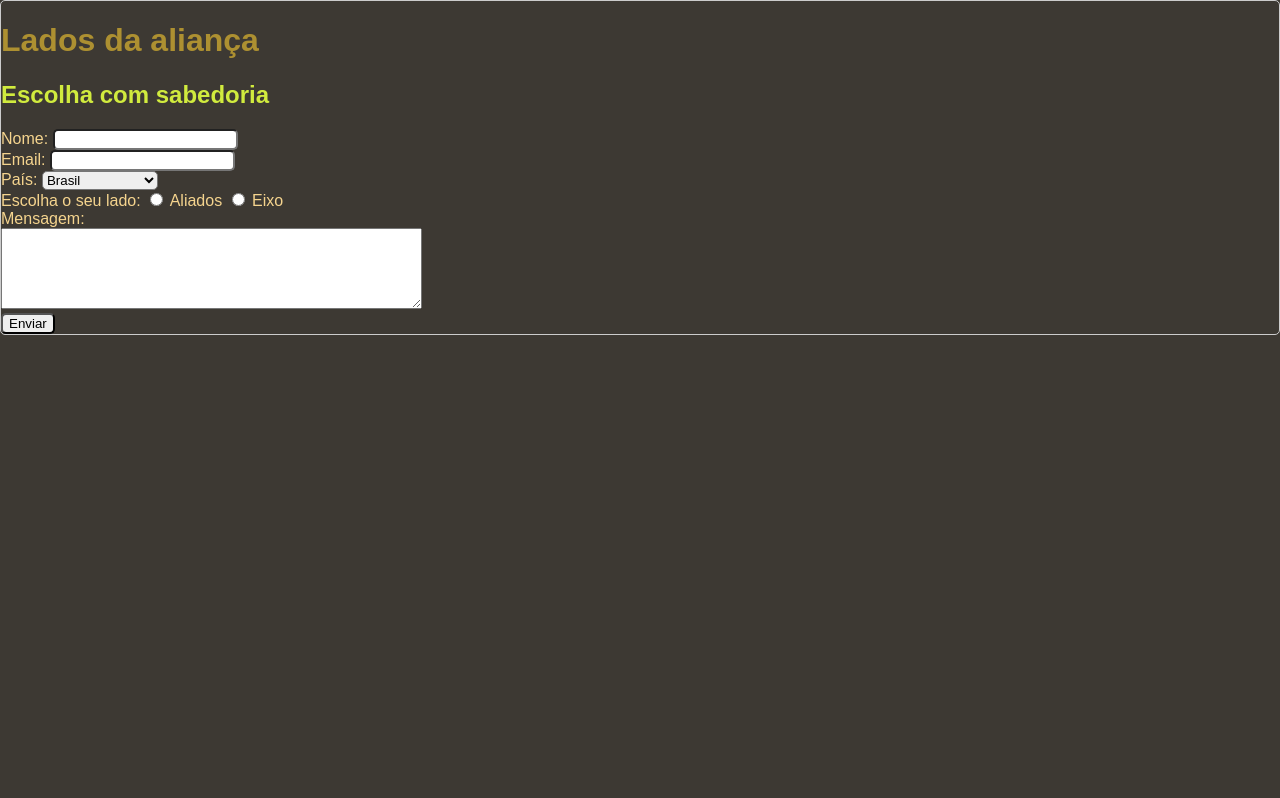
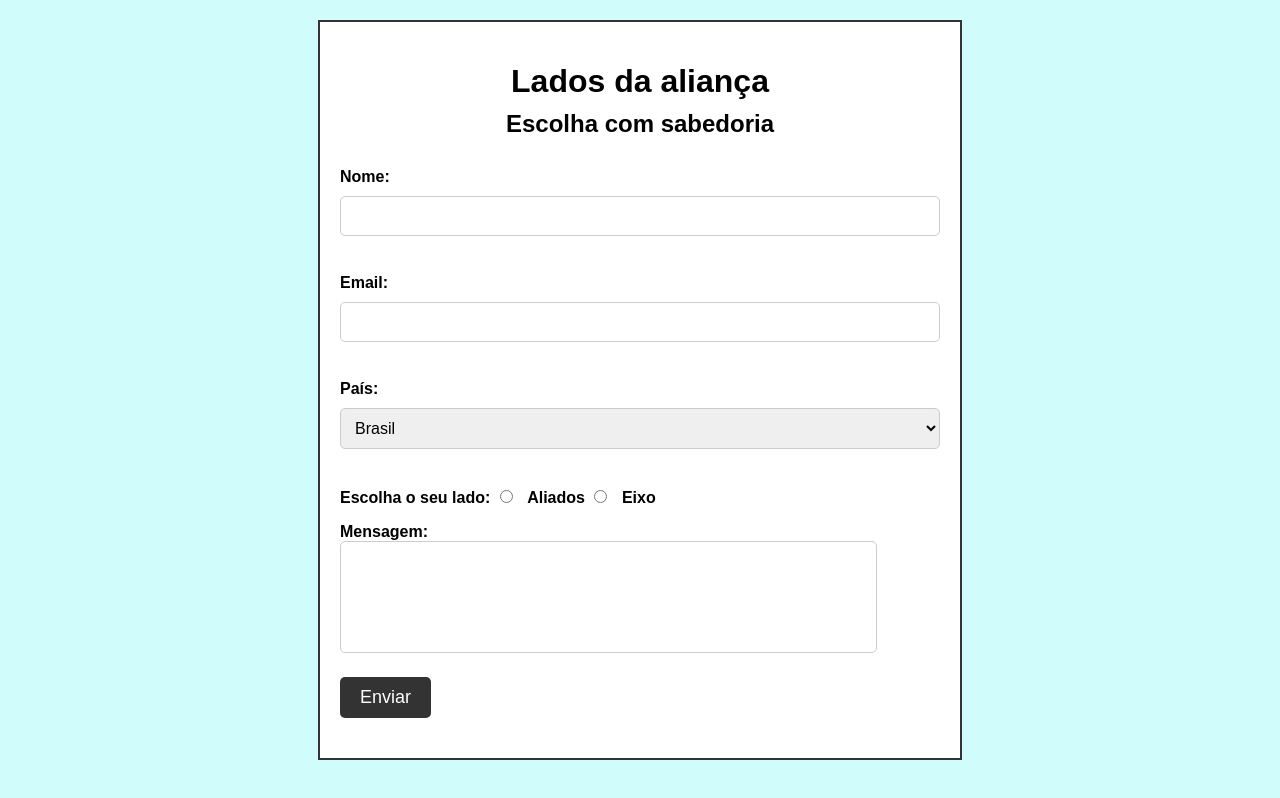
Before and after one commit to pzrVITU/aplicacaoweb, a plain HTML site: page Semana 1/Formulario.html in a window 1280 px wide. Drawn offline with Linux system fonts and the light colour scheme.

Commit message:
Atualização semana 3 e 4

```diff
--- /dev/null
+++ b/Semana 1/Css/Arquivo de texto.css
@@ -0,0 +1,59 @@
+/* Estilos para o corpo da página */
+body {
+    margin: 0;
+    font-family: Arial, sans-serif;
+    background-color: rgb(209, 252, 252);
+}
+
+/* Estilos para os títulos das seções */
+h1 {
+    margin-top: 40px;
+    font-size: 36px;
+    text-align: center;
+}
+
+h2 {
+    text-align: center;
+}
+
+/* Estilos para as linhas horizontais */
+hr {
+    border: none;
+    border-top: 2px solid #333;
+    margin: 40px auto;
+    width: 80%;
+}
+
+/* Estilos para os parágrafos */
+p {
+    margin: 20px auto;
+    max-width: 600px;
+    line-height: 1.5;
+    text-align: justify;
+}
+
+/* Estilos para as listas */
+ul {
+    margin: 20px auto;
+    max-width: 600px;
+    list-style-type: disc;
+    padding-left: 20px;
+}
+
+li {
+    margin-bottom: 10px;
+}
+
+/* Estilos para os links */
+a {
+    color: #333;
+    text-decoration: none;
+    font-weight: bold;
+}
+
+/* Estilos para as seções de referência */
+h3 {
+    margin-top: 20px;
+    font-size: 18px;
+    text-align: center;
+}
--- a/Semana 1/Css/Formulario.css
+++ b/Semana 1/Css/Formulario.css
@@ -1,27 +1,90 @@
+/* Estilo geral da página */
+body {
+    font-family: Arial, sans-serif;
+    background-color: #f0f0f0;
+    margin: 0;
+    padding: 0;
+    background-color: rgb(209, 252, 252);
+  }
 
+  /* Estilo da div com classe "borda" */
+  .borda {
+    border: 2px solid #333;
+    padding: 20px;
+    margin: 20px auto;
+    max-width: 600px;
+    background-color: #fff;
+  }
 
-.titulos1{
-    font-size: center;
-    font-family: sans-serif;
-    color: rgb(173, 144, 49);
-}
-.subtitulo{
-    font-family: sans-serif;
-    color: rgb(209, 235, 62);
-}
+  /* Estilo dos títulos */
+  .titulos {
+    text-align: center;
+    margin-bottom: 30px;
+  }
 
-body{
-    background-color:rgb(61, 57, 51);
-    font-family: sans-serif;
-    font-size: 1em;
-    color: rgb(245, 212, 142);
-    justify-content: center;
+  .titulos h1 {
+    font-size: 32px;
+    margin-bottom: 10px;
+  }
+
+  .titulos h2 {
+    font-size: 24px;
+    margin-top: 0;
+  }
+
+  /* Estilo do formulário */
+  .form {
+    display: flex;
+    flex-direction: column;
+  }
+
+  .form label {
+    font-weight: bold;
+    margin-bottom: 10px;
+  }
+
+  .form input,
+  .form select,
+  .form textarea {
+    padding: 10px;
+    margin-bottom: 20px;
+    border-radius: 5px;
     border: 1px solid #ccc;
+    font-size: 16px;
+  }
+
+  .form input[type="radio"],
+  .form input[type="checkbox"] {
+    margin-right: 10px;
+  }
+
+  .form textarea {
+    resize: none;
+  }
+
+  .form input[type="submit"] {
+    background-color: #333;
+    color: #fff;
+    border: none;
     border-radius: 5px;
-    margin: auto;
+    padding: 10px 20px;
+    font-size: 18px;
+    cursor: pointer;
+  }
 
-}
+  .form input[type="submit"]:hover {
+    background-color: #444;
+  }
 
-input, select, option{
-    border-radius: 5px;
-}
+  /* Estilo específico do email e país */
+  .email,
+  .pais {
+    display: flex;
+    flex-direction: column;
+  }
+
+  .email input,
+  .pais select {
+    width: 100%;
+    box-sizing: border-box;
+  }
--- /dev/null
+++ b/Semana 1/Css/Imagens.css
@@ -0,0 +1,22 @@
+
+/*Estilização para a pagina completa (Tudo que está no body)*/
+body {
+    font-family: Arial, sans-serif;
+    background-color: rgb(209, 252, 252);
+}
+/*Estilização dos titulos*/
+h1 {
+    font-size: 1.5rem;
+    text-align: center;
+}
+/*Estilização das imagens*/
+img {
+    max-width: 100%;
+    height: auto;
+    display: block;
+    margin: 0 auto;
+}
+/*Estilização do parágrafo*/
+p {
+    text-align: center;
+}
--- /dev/null
+++ b/Semana 1/Css/Menu de navegacao.css
@@ -0,0 +1,39 @@
+/* Definir estilos para o corpo da página */
+body {
+    margin: 0; /* Remover margens padrão */
+    padding: 0; /* Remover preenchimentos padrão */
+    background-image: url(https://images8.alphacoders.com/126/1265378.jpg);
+    background-size: cover; /* Redimensionar a imagem para preencher todo o espaço disponível */
+
+  }
+
+  /* Definir estilos para a navegação */
+  nav ul {
+    list-style: none; /* Remover marcadores padrão */
+    display: flex; /* Tornar a lista um flex-container para melhorar o layout */
+    justify-content: space-between; /* Distribuir o espaço uniformemente entre os itens da lista */
+    background-color: #333; /* Definir a cor de fundo do menu */
+    padding: 10px; /* Adicionar preenchimento ao menu */
+    margin: 0; /* Remover margens padrão */
+  }
+
+  nav ul li {
+    margin: 0 5px; /* Adicionar margem entre os itens */
+  }
+
+  nav ul li a {
+    text-decoration: none; /* Remover sublinhado do texto do link */
+    color: #fff; /* Definir a cor do texto do link */
+    padding: 5px; /* Adicionar preenchimento ao texto do link */
+    border-radius: 5px; /* Adicionar borda arredondada aos links */
+  }
+
+  nav ul li a:hover {
+    background-color: #dfdbdb; /* Definir cor de fundo ao passar o mouse sobre os links */
+  }
+  .cor{
+    color: rgb(255, 255, 255);
+  }
+  h1{
+    color: rgb(255, 255, 255);
+  }
--- /dev/null
+++ b/Semana 1/Css/Tabelas.css
@@ -0,0 +1,63 @@
+/* Estilo para toda a página */
+body {
+    font-family: Arial, sans-serif;
+    background-color: rgb(209, 252, 252);
+  }
+
+  /* Estilo para as tabelas */
+  table {
+    margin: 0 auto;
+    border-collapse: collapse;
+    background-color: #fff;
+    width: 80%;
+    max-width: 800px;
+  }
+
+  caption {
+    font-size: 1.5em;
+    font-weight: bold;
+    padding: 0.5em;
+  }
+
+  th,
+  td {
+    padding: 0.5em;
+  }
+
+  th {
+    background-color: #ddd;
+  }
+
+  tr:nth-child(even) {
+    background-color: #f2f2f2;
+  }
+
+  /* Estilo para o formulário de pesquisa */
+  form {
+    display: inline-block;
+    margin-bottom: 1em;
+  }
+
+  label {
+    font-weight: bold;
+    margin-right: 0.5em;
+  }
+
+  input[type="text"] {
+    padding: 0.5em;
+    border: 1px solid #ccc;
+    border-radius: 4px;
+  }
+
+  button[type="submit"] {
+    padding: 0.5em 1em;
+    background-color: #4CAF50;
+    color: #fff;
+    border: none;
+    border-radius: 4px;
+    cursor: pointer;
+  }
+
+  button[type="submit"]:hover {
+    background-color: #3e8e41;
+  }
--- a/Semana 1/Formulario.html
+++ b/Semana 1/Formulario.html
@@ -9,14 +9,14 @@
 </head>
 <body>
 
-  <h1 class="titulos1"> Lados da aliança</h1>
-  <h2 class="subtitulo"> Escolha com sabedoria</h2>
-
-  <div class="nome">
-    <form action="processar_formulario.php" method="POST">
+      <div class="borda">
+            <div class="titulos">
+            <h1>Lados da aliança</h1>
+            <h2>Escolha com sabedoria</h2>
+     </div>
+      <form class="form">
             <label for="nome">Nome:</label>
             <input type="text" id="nome" name="nome" required><br>
-  </div>
       <div class="email">
             <label for="email">Email:</label>
             <input type="email" id="email" name="email" required><br>
@@ -28,9 +28,9 @@
             <option value="Estados Unidos">Estados Unidos</option>
             <option value="Rússia">Rússia</option>
             <option value="China">China</option>
+            </select><br>
       </div>
-  <div class="lado">
-        </select><br>
+      <div>
             <label>Escolha o seu lado:</label>
             <input type="radio" id="lado1" name="lado" value="Aliados">
             <label for="lado1">Aliados</label>
@@ -43,7 +43,8 @@
       </div>
       <div class="6">
             <input type="submit" value="Enviar">
+      </div>
+      </div>
   </form>
-  </div>
 </body>
 </html>
```
Also changed, not shown: Semana 1/Arquivo de texto.html (+1 -0 lines), Semana 1/Css/Exemplo formulario e css.html (deleted, +0 -108 lines), Semana 1/Imagens.html (+2 -1 lines), Semana 1/Menu de navegacao.html (+3 -4 lines), Semana 1/Tabelas.html (+1 -0 lines). Lines whose indentation alone changed are shown as unchanged.
